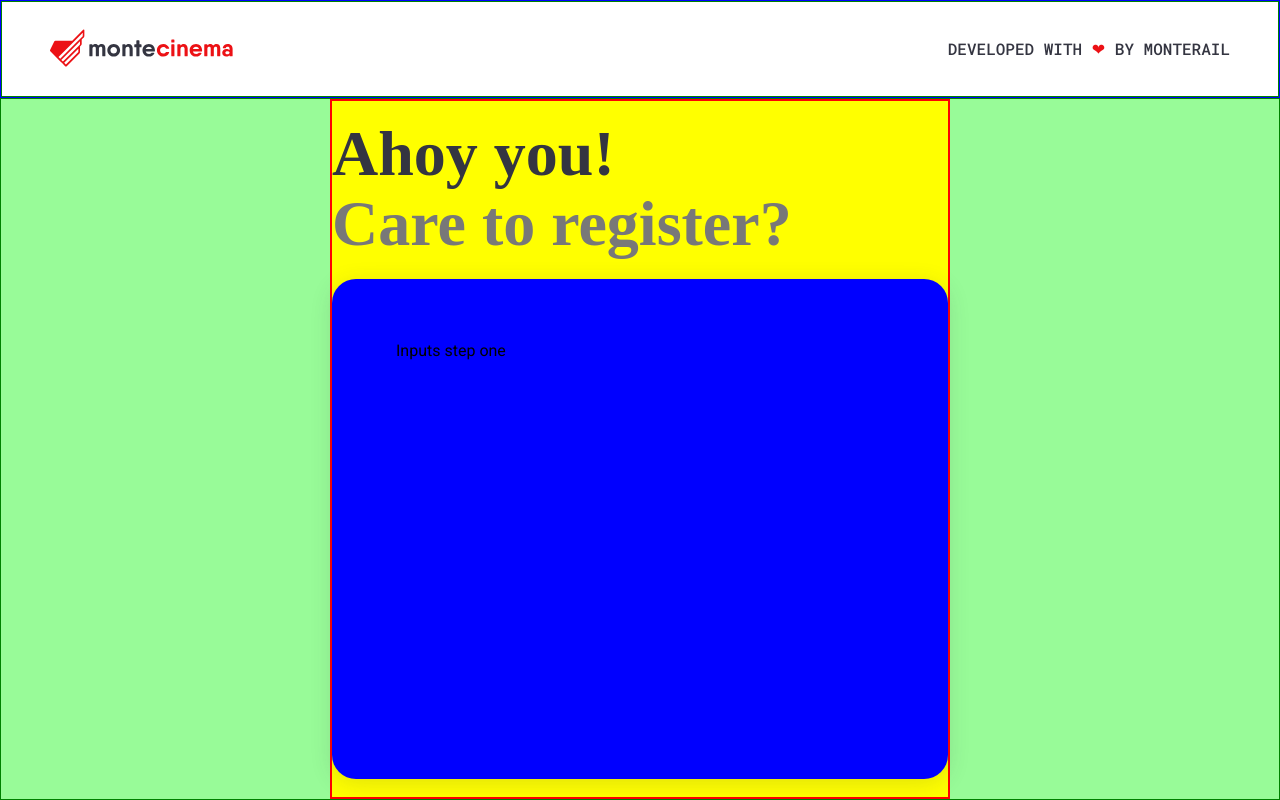
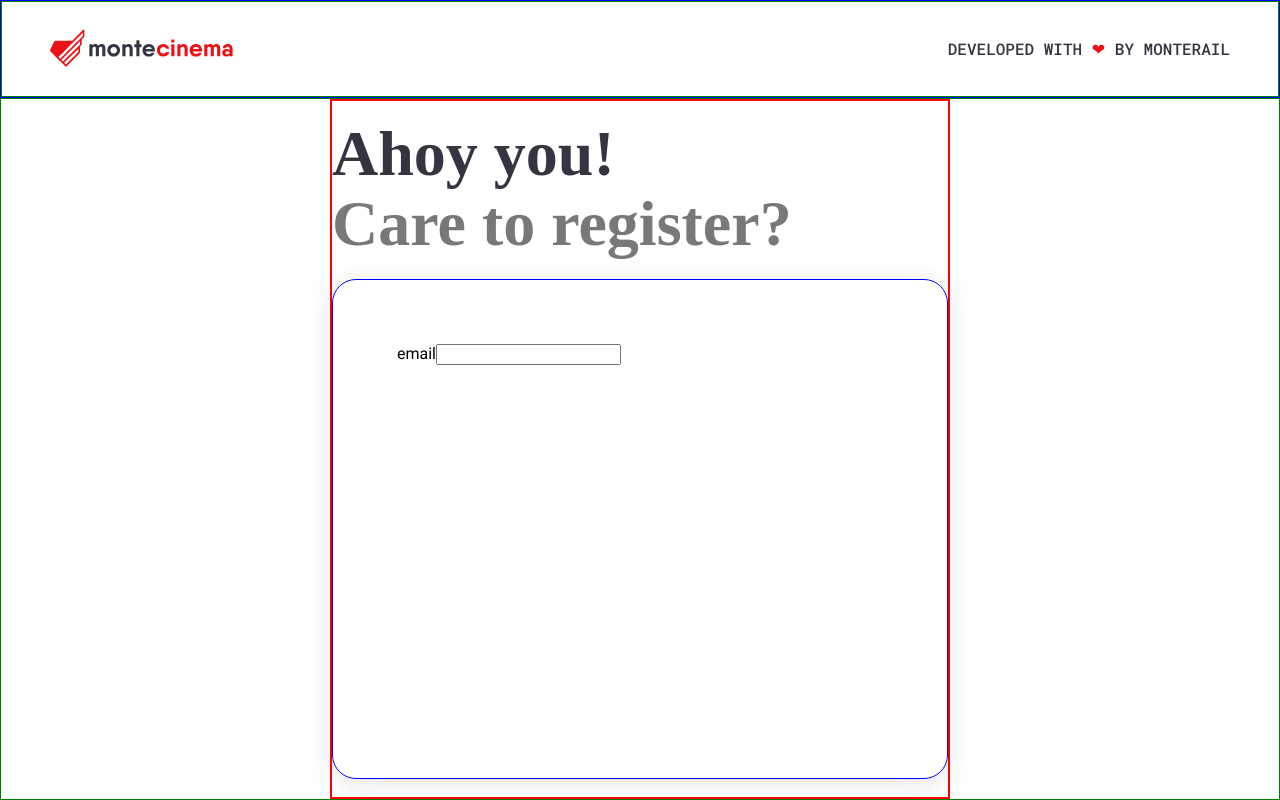
Before and after one commit to MartaSolo/monte-cinema, a React (Create React App) app: page / in a window 1280 px wide. Built offline with nearby package versions, Linux system fonts and the light colour scheme; a web font is replaced by a local one.

Commit message:
added Input component, added utlis folder and regexEmial.js file

```diff
--- a/src/components/FormWrapper/FormWrapper.scss
+++ b/src/components/FormWrapper/FormWrapper.scss
@@ -3,9 +3,10 @@
 @use "../../scss/settings/mixins" as m;
 
 .register_wrapper {
-  background-color: blue;
+  // background-color: blue;
   width: 100%;
-  padding: 24px;
+  padding: 16px;
+  border: 1px solid blue;
   @include m.mediumScreen {
     box-shadow: 0px 4px 22px c.$colorShadow;
     border-radius: 24px;
--- /dev/null
+++ b/src/components/Input/Input.js
@@ -0,0 +1,34 @@
+import "./Input.scss";
+
+const Input = ({
+  divClassName,
+  labelClassName,
+  htmlFor,
+  label,
+  inputClassName,
+  inputType,
+  id,
+  name,
+  value,
+  onChange,
+  onBlur,
+}) => {
+  return (
+    <div className={divClassName}>
+      <label className={labelClassName} htmlFor={htmlFor}>
+        {label}
+      </label>
+      <input
+        className={inputClassName}
+        type={inputType}
+        id={id}
+        name={name}
+        value={value}
+        onChange={onChange}
+        onBlur={onBlur}
+      ></input>
+    </div>
+  );
+};
+
+export default Input;
--- /dev/null
+++ b/src/components/Input/index.js
@@ -0,0 +1,3 @@
+import Input from "./Input";
+
+export default Input;
--- a/src/components/RegisterFirstStep/RegisterFirstStep.js
+++ b/src/components/RegisterFirstStep/RegisterFirstStep.js
@@ -1,13 +1,35 @@
+import { useState } from "react";
 import RegisterStepTitle from "../RegisterStepTitle";
 import FormWrapper from "../FormWrapper";
+import Input from "../Input";
 import "./RegisterFirstStep.scss";
 
-const RegisterFirstStep = ({ step }) => {
+const RegisterFirstStep = ({ step, setStep, newUser, setNewUser }) => {
+  const [emailError, setEmailError] = useState("");
+
+  const handleChange = (e) => {
+    setNewUser((prev) => ({ ...prev, [e.target.name]: e.target.value }));
+  };
+  console.log("newUser.email", newUser.email);
+
   return (
     <div className="register__step--first">
       <RegisterStepTitle title="Ahoy you!" subtitle="Care to register?" />
       <FormWrapper>
-        <div>Inputs step one</div>
+        <div className="inputs">
+          <Input
+            divClassName="input email"
+            labelClassName="input__label email"
+            htmlFor="email"
+            label="email"
+            inputClassName="input__input email"
+            inputType="email"
+            id="email"
+            name="email"
+            value={newUser.email}
+            onChange={handleChange}
+          />
+        </div>
       </FormWrapper>
     </div>
   );
--- a/src/components/RegisterFirstStep/RegisterFirstStep.scss
+++ b/src/components/RegisterFirstStep/RegisterFirstStep.scss
@@ -4,7 +4,7 @@
 
 .register__step--first {
   height: 100%;
-  background-color: yellow;
+  // background-color: yellow;
   display: flex;
   flex-direction: column;
   align-items: center;
--- a/src/components/RegisterSuccess/RegisterSuccess.scss
+++ b/src/components/RegisterSuccess/RegisterSuccess.scss
@@ -5,7 +5,7 @@
 .register__step--success {
   height: 100%;
   padding: 32px;
-  background-color: yellow;
+  // background-color: yellow;
   display: flex;
   flex-direction: column;
   align-items: center;
--- a/src/pages/Register/Register.js
+++ b/src/pages/Register/Register.js
@@ -7,6 +7,13 @@ import "./Register.scss";
 
 const Register = () => {
   const [step, setStep] = useState(1);
+  const [newUser, setNewUser] = useState({
+    email: "",
+    password: "",
+    firstName: "",
+    lastName: "",
+    dateOfBirth: "",
+  });
   return (
     <>
       <Header />
@@ -14,7 +21,14 @@ const Register = () => {
         <div className="container">
           <form className="register__form">
             <div className="register__step">
-              {step === 1 && <RegisterFirstStep step={step} />}
+              {step === 1 && (
+                <RegisterFirstStep
+                  step={step}
+                  setStep={setStep}
+                  newUser={newUser}
+                  setNewUser={setNewUser}
+                />
+              )}
               {step === 2 && <RegisterSecondStep step={step} />}
               {step === 3 && <RegisterSuccess />}
             </div>
--- a/src/pages/Register/Register.scss
+++ b/src/pages/Register/Register.scss
@@ -1,10 +1,10 @@
 @use "../../scss/settings/mixins" as m;
 
 .register {
-  background-color: palegoldenrod;
+  // background-color: palegoldenrod;
   height: calc(100vh - 98px);
   & .container {
-    background-color: palegreen;
+    // background-color: palegreen;
     height: 100%;
     .register__form {
       //   background-color: palevioletred;
@@ -17,7 +17,7 @@
       }
       .register__step {
         border: 2px solid red;
-        background-color: paleturquoise;
+        // background-color: paleturquoise;
         height: 100%;
         width: 100%;
         @include m.mediumScreen {
--- a/src/scss/settings/_colors.scss
+++ b/src/scss/settings/_colors.scss
@@ -12,9 +12,9 @@ $colorAccentLight: rgba(244, 112, 115, 1); // Bittersweet
 $colorShadow: rgba(52, 53, 65, 0.15);
 
 $colorInputBackground: rgba(247, 247, 247, 1); // Athens Gray
-
 $colorInputPlaceholder: rgba(133, 134, 141, 1); // Gray Jumbo
-
 $colorInputCorrect: rgba(39, 174, 96, 1);
+$colorInputActiveBorder: rgba(47, 128, 237, 1);
+$colorInputActiveBg: rgba(47, 128, 237, 0.1);
 
 $colorCheckboxText: rgba(41, 42, 51, 1); // Gray Charade
--- /dev/null
+++ b/src/utils/regexEmail.js
@@ -0,0 +1,4 @@
+const regexEmail =
+  /^(([^<>()[\]\\.,;:\s@"]+(\.[^<>()[\]\\.,;:\s@"]+)*)|(".+"))@((\[[0-9]{1,3}\.[0-9]{1,3}\.[0-9]{1,3}\.[0-9]{1,3}\])|(([a-zA-Z\-0-9]+\.)+[a-zA-Z]{2,}))$/;
+
+export default regexEmail;
```
Also changed, not shown: src/components/Input/Input.scss (added).
